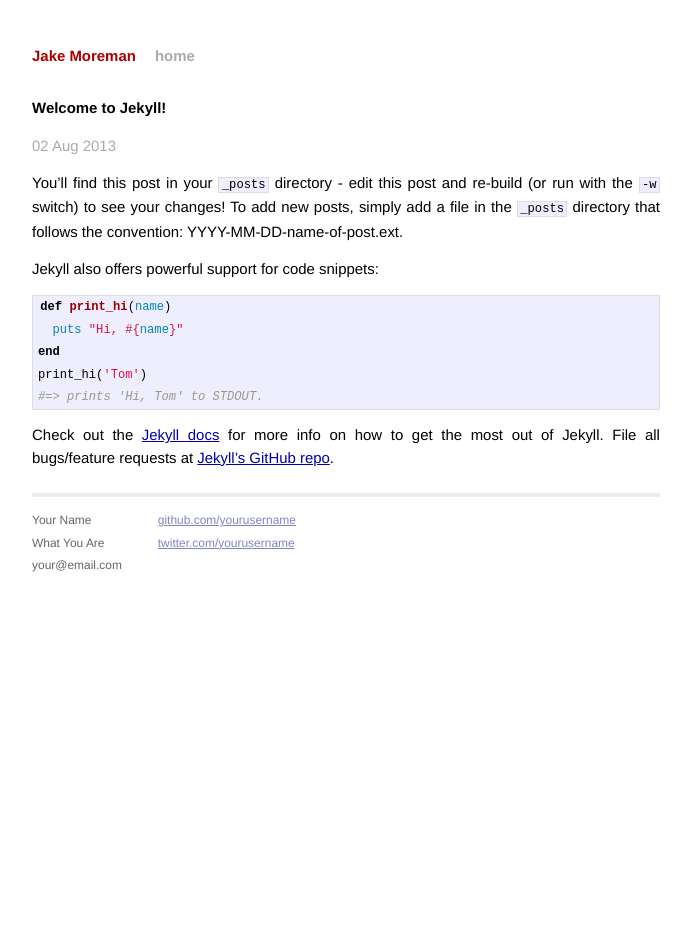
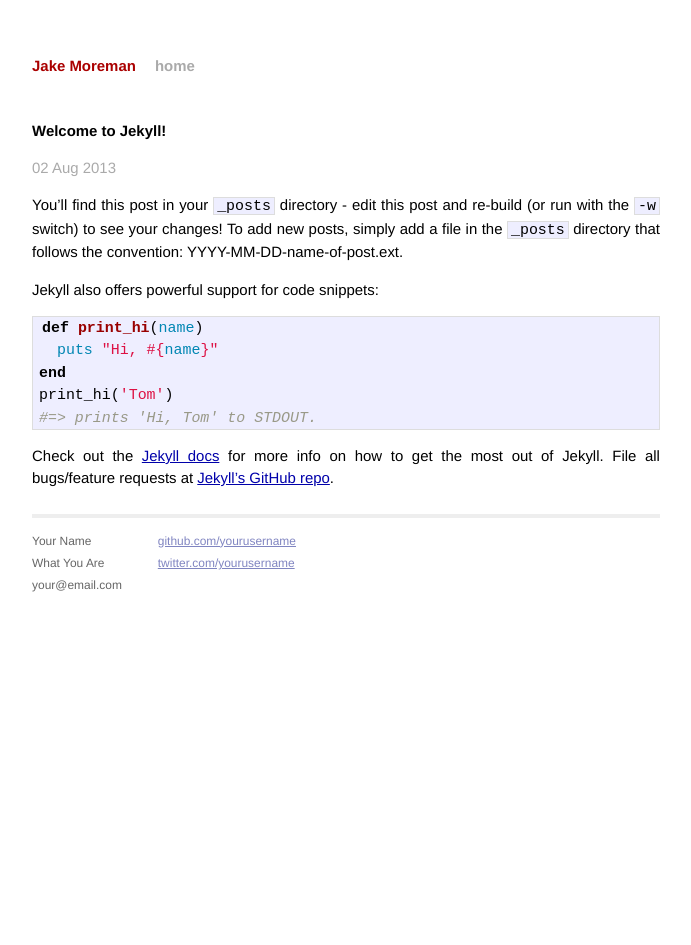
Before and after one commit to jake284773/jmoreman.github.io, a Jekyll site: the page built from _posts/2013-08-02-welcome-to-jekyll.markdown, in a window 1280 px wide. Shown: the whole page, without its empty margins (294-985 px from the left). Built offline with Jekyll 4.4.1, drawn with Linux system fonts in a browser that asks for light colours; Markdown is read by kramdown in place of the engine named in the settings.

Commit message:
Begun default layout.

```diff
--- a/_layouts/default.html
+++ b/_layouts/default.html
@@ -1,10 +1,16 @@
 <!DOCTYPE html>
-<html>
+<html lang="en_GB">
     <head>
         <meta charset="utf-8">
         <meta http-equiv="X-UA-Compatible" content="IE=edge,chrome=1">
-        <title>{{ page.title }}</title>
-        <meta name="viewport" content="width=device-width">
+        <title>{{ page.title }} &bull; {{ site.name }}</title>
+        <meta name="viewport" content="width=device-width,initial-scale=1">
+
+        <!-- custom fonts  -->
+        <link href='http://fonts.googleapis.com/css?family=PT+Sans|PT+Serif' rel='stylesheet' type='text/css'>
+
+        <link rel="stylesheet" href="/css/normalize.css">
+        <link rel="stylesheet" href="/css/gridism.css">
 
         <!-- syntax highlighting CSS -->
         <link rel="stylesheet" href="/css/syntax.css">
```
